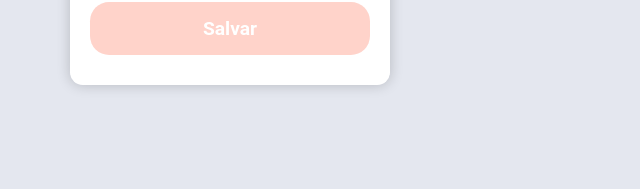
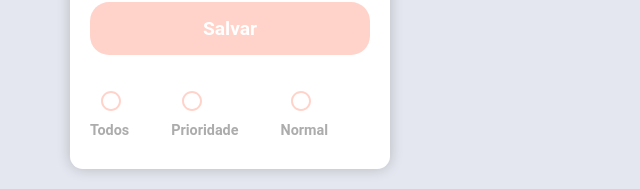
Before and after one commit to wesleywisch/Caderno-de-anotacoes, a React (Create React App) app in the folder frontend/: page / in a window 1280 px wide. Shown: the part 473-662 px from the top of the page, without its empty margins (0-640 px from the left). Built offline with nearby package versions, Linux system fonts and the light colour scheme; no server answers; the HTML template or start-up script is replaced by a standard one.

Commit message:
Finalizando a parte de estilização

```diff
--- a/frontend/package.json
+++ b/frontend/package.json
@@ -3,12 +3,14 @@
   "version": "0.1.0",
   "private": true,
   "dependencies": {
+    "@material-ui/core": "^4.11.4",
     "@testing-library/jest-dom": "^5.11.4",
     "@testing-library/react": "^11.1.0",
     "@testing-library/user-event": "^12.1.10",
     "axios": "^0.21.1",
     "react": "^17.0.2",
     "react-dom": "^17.0.2",
+    "react-icons": "^4.2.0",
     "react-scripts": "4.0.3",
     "web-vitals": "^1.0.1"
   },
--- a/frontend/src/components/Main/style.css
+++ b/frontend/src/components/Main/style.css
@@ -8,58 +8,6 @@ main ul{
     grid-template-columns: 1fr 1fr;
     gap: 20px;
     list-style: none;
-}
-
-li.notepad-infos div{
-    display: flex;
-    justify-content: space-between;
-}
-
-li.notepad-infos{
-    background: #fff;
-    box-shadow: 0 0 14px 0 rgba(0,0,0, 0.2);
-    border-radius: .8rem;
-    padding: 20px 20px 10px 20px;
-}
-
-li.notepad-infos strong{
-    display: block;
-    font-size: 1.3em;
-    color: #333;
-}
-
-li.notepad-infos div div{
-    color: #ffeae6;
-    cursor: pointer;
-}
-
-li.notepad-infos div div:hover{
-    color: #eb8f7a;
-    transition: 0.2s;
-}
-
-li.notepad-infos textarea{
-    padding: 7px;
-    margin-top: 7px;
-    margin-bottom: 5px;
-    width: 100%;
-    height: 130px;
-    font-size: 1.2em;
-    color: #666;
-    border: 0;
-    background: #fff;
-    outline: none;
-    resize: none;
-}
-
-li.notepad-infos span{
-    color: #c4c4c4;
-    cursor: pointer;
-}
-
-li.notepad-infos span:hover{
-    color: #eb8f7a;
-    transition: 0.2s;
 }
 
 @media only screen and (max-width: 1000px){
--- a/frontend/src/components/Notes/Notes.js
+++ b/frontend/src/components/Notes/Notes.js
@@ -1,21 +1,25 @@
+import { AiTwotoneDelete, AiOutlineExclamationCircle } from 'react-icons/ai';
 
-
+import './style.css';
+import './style-priority.css';
 
 export default function Note({ data }){
     return(
         <>
-            <li className="notepad-infos">
+            <li className={data.priority ? "notepad-infos-priority" : "notepad-infos"}>
                 <div>
                     <strong>{data.title}</strong>
 
                     <div>
-                        X
+                        <AiTwotoneDelete size="24" />
                     </div>
                 </div>
 
                 <textarea defaultValue={data.notes} ></textarea>
 
-                <span>!</span>
+                <span>
+                    <AiOutlineExclamationCircle size="24" />
+                </span>
             </li>
         </>
     )
--- /dev/null
+++ b/frontend/src/components/Notes/style-priority.css
@@ -0,0 +1,56 @@
+li.notepad-infos-priority div{
+    display: flex;
+    justify-content: space-between;
+}
+
+li.notepad-infos-priority{
+    background: #eb8f7a;
+    box-shadow: 0 0 14px 0 rgba(0,0,0, 0.2);
+    border-radius: .8rem;
+    padding: 20px 20px 10px 20px;
+}
+
+li.notepad-infos-priority strong{
+    display: block;
+    font-size: 1.3em;
+    color: #fff;
+}
+
+li.notepad-infos-priority div div{
+    color: #fabbad;
+    cursor: pointer;
+}
+
+li.notepad-infos-priority div div:hover{
+    color: #fff;
+    transition: 0.2s;
+}
+
+li.notepad-infos-priority textarea{
+    padding: 7px;
+    margin-top: 7px;
+    margin-bottom: 5px;
+    width: 100%;
+    height: 130px;
+    font-size: 1.2em;
+    color: #fff;
+    border: 0;
+    background: #EB8F7A;
+    outline: none;
+    resize: none;
+}
+
+li.notepad-infos-priority textarea:hover{
+    cursor: default;
+}
+
+
+li.notepad-infos-priority span{
+    color: #fabbad;
+    cursor: pointer;
+}
+
+li.notepad-infos-priority span:hover{
+    color: #fff;
+    transition: 0.2s;
+}
--- /dev/null
+++ b/frontend/src/components/Notes/style.css
@@ -0,0 +1,55 @@
+li.notepad-infos div{
+    display: flex;
+    justify-content: space-between;
+}
+
+li.notepad-infos{
+    background: #fff;
+    box-shadow: 0 0 14px 0 rgba(0,0,0, 0.2);
+    border-radius: .8rem;
+    padding: 20px 20px 10px 20px;
+}
+
+li.notepad-infos strong{
+    display: block;
+    font-size: 1.3em;
+    color: #333;
+}
+
+li.notepad-infos div div{
+    color: #ffeae6;
+    cursor: pointer;
+}
+
+li.notepad-infos div div:hover{
+    color: #eb8f7a;
+    transition: 0.2s;
+}
+
+li.notepad-infos textarea{
+    padding: 7px;
+    margin-top: 7px;
+    margin-bottom: 5px;
+    width: 100%;
+    height: 130px;
+    font-size: 1.2em;
+    color: #666;
+    border: 0;
+    background: #fff;
+    outline: none;
+    resize: none;
+}
+
+li.notepad-infos textarea:hover{
+    cursor: default;
+}
+
+li.notepad-infos span{
+    color: #c4c4c4;
+    cursor: pointer;
+}
+
+li.notepad-infos span:hover{
+    color: #eb8f7a;
+    transition: 0.2s;
+}
--- /dev/null
+++ b/frontend/src/components/RadioButton/RadionButton.js
@@ -0,0 +1,38 @@
+import { withStyles } from '@material-ui/core/styles';
+import Radio from '@material-ui/core/Radio';
+
+import './style.css';
+
+export function RadioButton(){
+    const CustomRadio = withStyles({
+        root: {
+            color: '#FFD3CA',
+            '&$checked': {
+                color: '#EB8F7A',
+            },
+        },
+        checked: {},
+    })((props) => <Radio color="default" {...props} />);
+
+
+
+    return(
+        <div className="radioOptions">
+            <div>
+                <CustomRadio />
+                <span>Todos</span>
+            </div>
+
+            <div>
+                <CustomRadio />
+                <span>Prioridade</span>
+            </div>
+
+            <div>
+                <CustomRadio />
+                <span>Normal</span>
+            </div>
+
+        </div>
+    );
+};
--- /dev/null
+++ b/frontend/src/components/RadioButton/style.css
@@ -0,0 +1,9 @@
+.radioOptions{
+    color: #acacac;
+    font-size: .9em;
+    font-weight: bold;
+    margin-top: 25px;
+    display: flex;
+    justify-content: center;
+    flex-direction: row;
+}
--- a/frontend/src/components/Sidebar/Sidebar.js
+++ b/frontend/src/components/Sidebar/Sidebar.js
@@ -2,6 +2,8 @@ import { useEffect } from 'react';
 import './style.css';
 
 import api from '../services/api';
+
+import { RadioButton } from '../RadioButton/RadionButton';
 
 
 export function Sidebar({ allNotes, setAllNotes, title, setTitle, notes, setNotes }){
@@ -44,6 +46,7 @@ export function Sidebar({ allNotes, setAllNotes, title, setTitle, notes, setNote
             <label htmlFor="title">Título da Anotação</label>
             <input
             required
+            maxLength="30"
             value={title}
             onChange={e => setTitle(e.target.value)}
             />
@@ -61,6 +64,7 @@ export function Sidebar({ allNotes, setAllNotes, title, setTitle, notes, setNote
           <button id="btn-submit" type="submit">Salvar</button>
         </form>
 
+        <RadioButton />
       </aside>
     )
 }
```
Also changed, not shown: frontend/src/App.js (+11 -2 lines), 1 other file (tests, documents, lock files or other folders).
